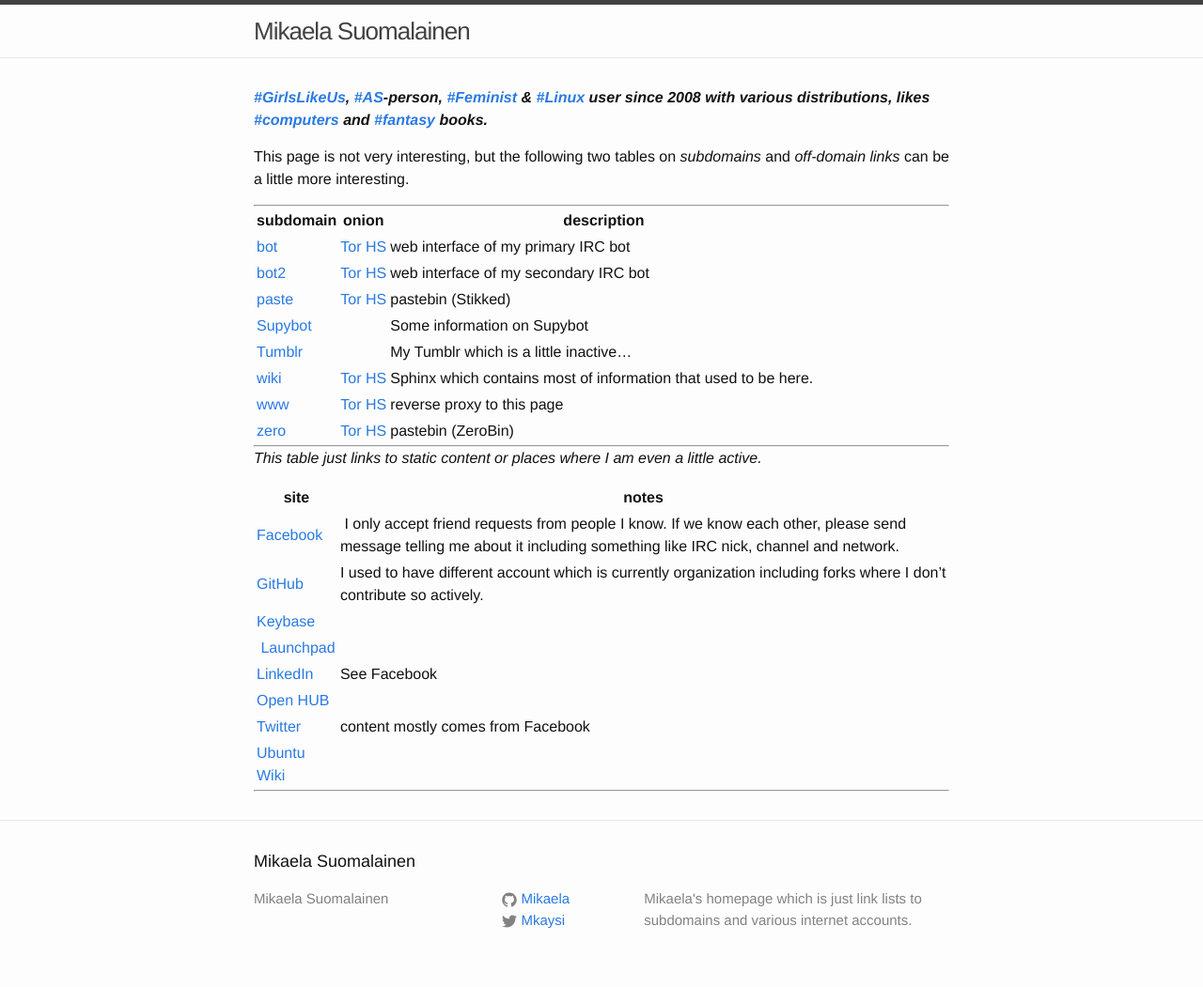
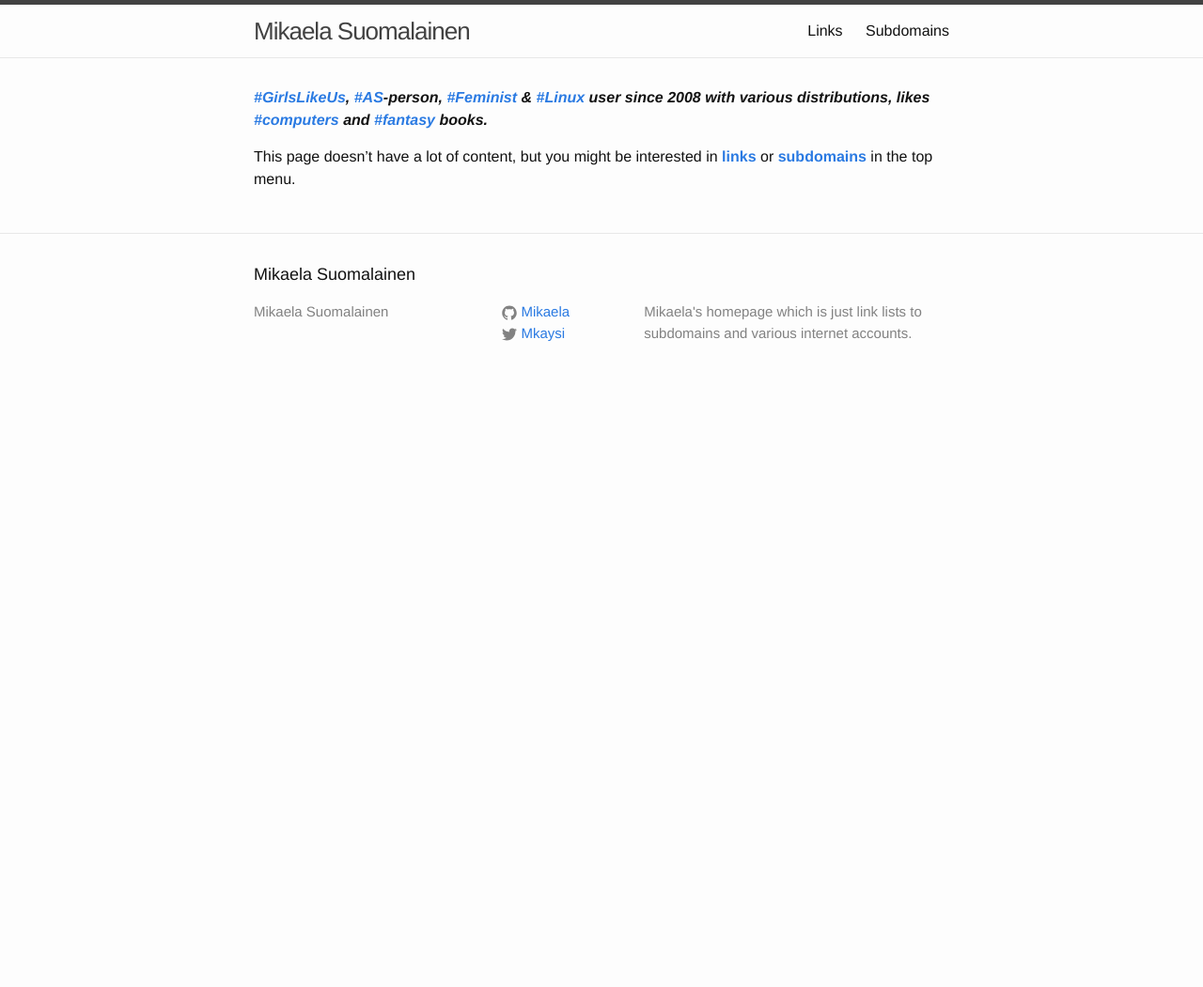
Before and after one commit to Mikaela/mikaela.github.io, a Jekyll site: the page built from index.md, in a window 1280 px wide. Shown: the whole page at 94% size. Built offline with Jekyll 4.4.1, drawn with Linux system fonts in a browser that asks for light colours; after the commit the page ends 900 px from its top, so only the background shows below that.

Commit message:
Break content to three pages

```diff
--- a/index.md
+++ b/index.md
@@ -1,7 +1,6 @@
 ---
 layout: default
 ---
-
 
 ***[#GirlsLikeUs], [#AS]-person, [#Feminist] & [#Linux] user since 2008
 with various distributions, likes [#computers] and [#fantasy] books.***
@@ -13,36 +12,5 @@
 [#computers]:https://duckduckgo.com/?q=computers
 [#fantasy]:https://duckduckgo.com/?q=fantasy
 
-This page is not very interesting, but the following two tables on
-*subdomains* and *off-domain links* can be a little more interesting.
-
-* * * * *
-
-| subdomain | onion | description |
-|-----------|-------|-------------|
-| [bot](https://bot.mikaela.info) | [Tor HS](http://mjltqllkii2pbosu.onion) | web interface of my primary IRC bot |
-| [bot2](https://bot2.mikaela.info) | [Tor HS](http://l3kyuvv3ezxzguld.onion) | web interface of my secondary IRC bot |
-| [paste](https://paste.mikaela.info) | [Tor HS](http://7oup7vkdk4cecwnr.onion) | pastebin (Stikked) |
-| [Supybot](http://supybot.mikaela.info) |   | Some information on Supybot |
-| [Tumblr](http://tumblr.mikaela.info) |   | My Tumblr which is a little inactive… |
-| [wiki](https://wiki.mikaela.info) | [Tor HS](http://np32q5bveyvuv4fv.onion) | Sphinx which contains most of information that used to be here. |
-| [www](https://www.mikaela.info/) | [Tor HS](http://x25kqpwrh6ztytlw.onion) | reverse proxy to this page |
-| [zero](https://zero.mikaela.info) | [Tor HS](http://vjplyzqvgu4vw6ll.onion) | pastebin (ZeroBin)
-
-* * * * *
-
-*This table just links to static content or places where I am even a little
-active.*
-
-| site | notes |
-|------|-------|
-| [Facebook](https://facebook.com/mikaelahmsuomalainen) | I only accept friend requests from people I know. If we know each other, please send message telling me about it including something like IRC nick, channel and network. |
-| [GitHub](https://github.com/Mikaela) | I used to have different account which is currently organization including forks where I don't contribute so actively. |
-| [Keybase](http://keybase.io/Mikaela) |   |
-| [Launchpad](https://launchpad.net/~mikaela) |   |
-| [LinkedIn](https://fi.linkedin.com/in/ciblia) | See Facebook |
-| [Open HUB](https://www.openhub.net/accounts/Mikaela) |   |
-| [Twitter](https://twitter.com/Mkaysi) | content mostly comes from Facebook |
-| [Ubuntu Wiki](https://wiki.ubuntu.com/mikaela)
-
-* * * * *
+This page doesn't have a lot of content, but you might be interested in
+**[links](links/)** or **[subdomains](subdomains/)** in the top menu.
```
Also changed, not shown: links.md (added, +21 -0 lines), subdomains.md (added, +22 -0 lines).
